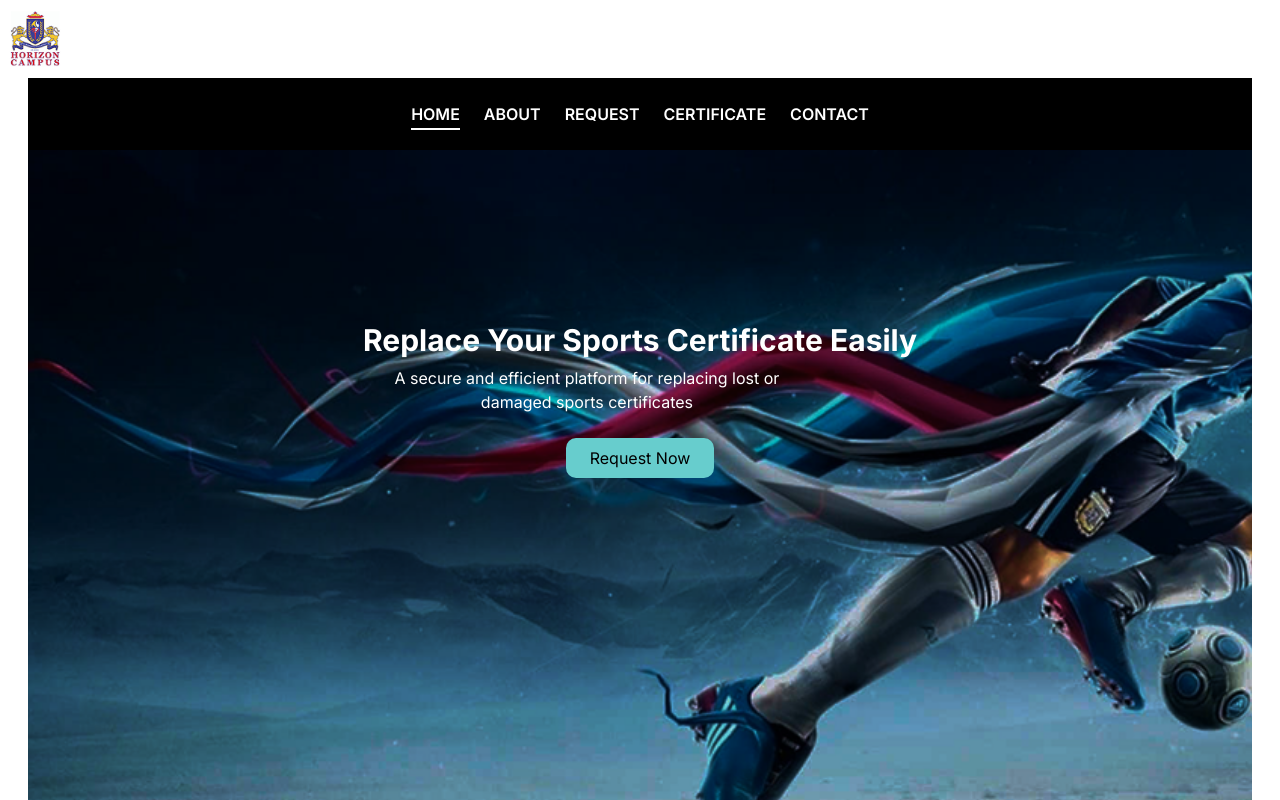
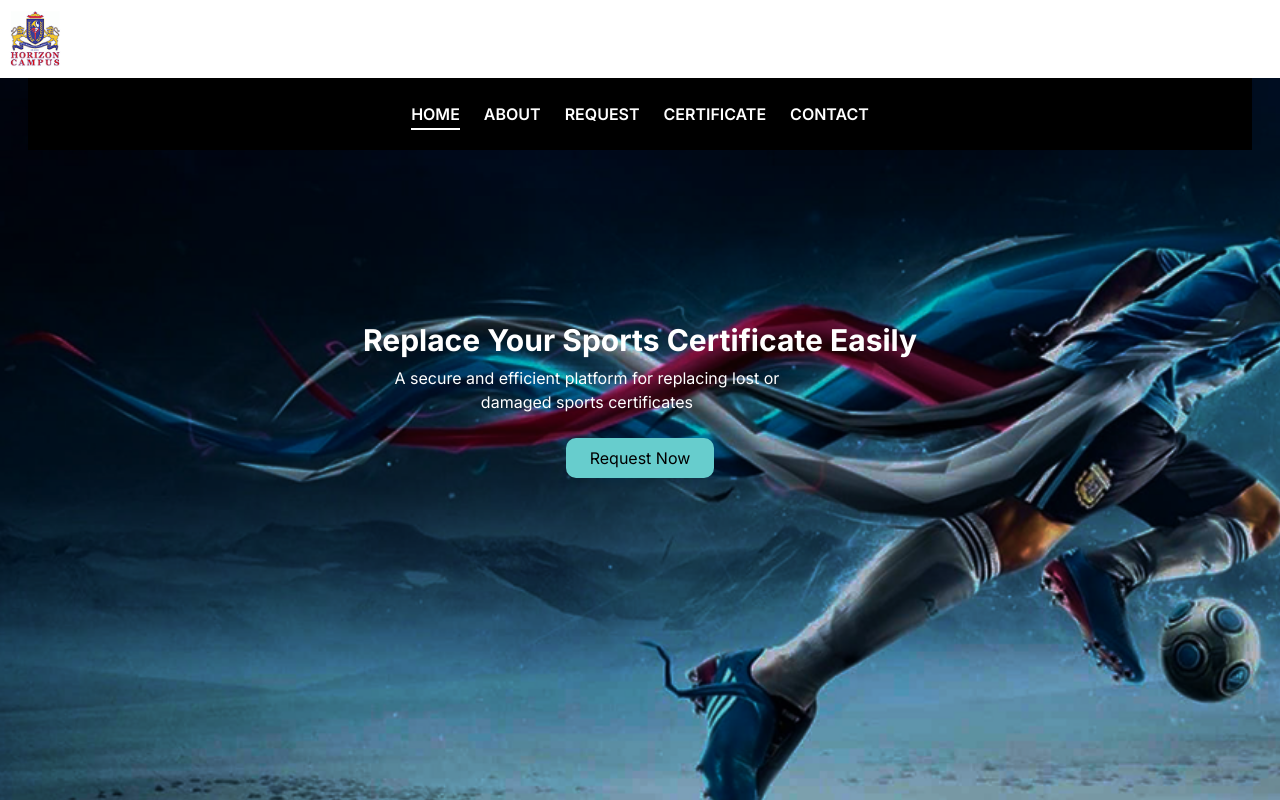
Before and after one commit to DESHANISIRIWARDHANA/Replacement-of-sports-certificates, a React (Vite) app in the folder frontend/: page / in a window 1280 px wide. Shown: the top 800 px of the page. Built offline with nearby package versions, Linux system fonts and the light colour scheme; a web font is replaced by a local one.

Commit message:
Update Home.jsx

```diff
--- a/frontend/src/pages/Home.jsx
+++ b/frontend/src/pages/Home.jsx
@@ -7,7 +7,7 @@ import Replacement from "./Replacement";
 function Home() {
   return (
     <div>
-      <div className="sm:m-7 ">
+      <div className=" ">
         <img
           src={HomeBg}
           alt="Home Background"
```
